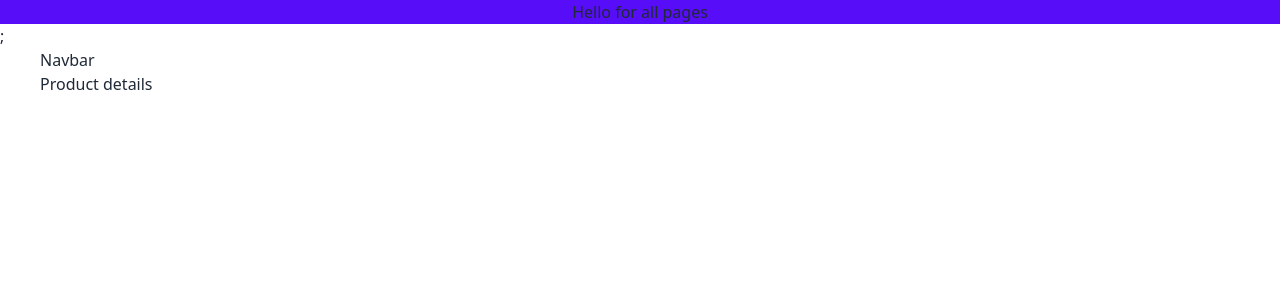
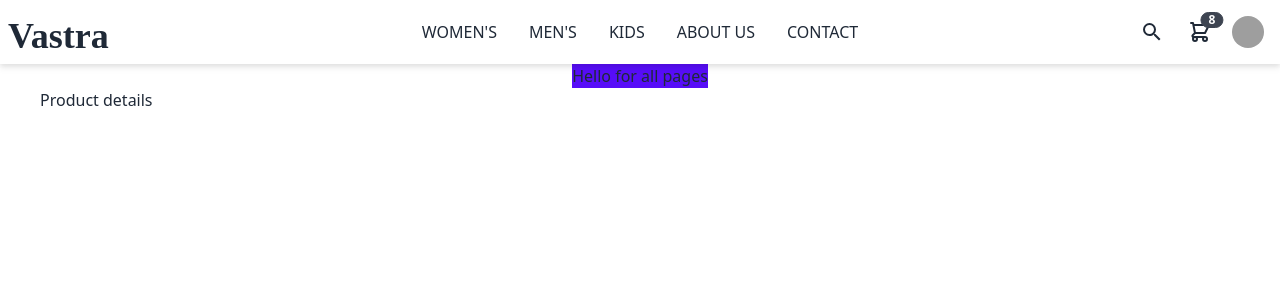
Before and after one commit to VastraEcommerce/VastraFrontend, a React (Create React App) app: page /products/1 in a window 1280 px wide. Shown: the top 300 px of the page. Built offline with nearby package versions, Linux system fonts and the light colour scheme; grey boxes are pictures that could not be loaded.

Commit message:
Creating Navbar v1.0.1

```diff
--- a/src/App.jsx
+++ b/src/App.jsx
@@ -7,9 +7,11 @@ import Navbar from "./components/Navbar";
 function App() {
   return (
     <>
-      <div className="bg-primary text-center mx-auto">Hello for all pages</div>;
+      <Navbar>
+        <div className="bg-primary text-center mx-auto">
+          Hello for all pages
+        </div>
         <div className="container">
-        <Navbar />
           <Routes>
             <Route path="/">
               <Route index element={<Home />} />
@@ -22,6 +24,7 @@ function App() {
             </Route>
           </Routes>
         </div>
+      </Navbar>
     </>
   );
 }
--- a/src/components/Navbar.jsx
+++ b/src/components/Navbar.jsx
@@ -1,5 +1,148 @@
-const Navbar = () => {
-  return <div>Navbar</div>;
+import { MdSearch } from "react-icons/md";
+import { HiOutlineShoppingCart } from "react-icons/hi";
+import { HiMenuAlt2 } from "react-icons/hi";
+import { Logo } from "./Logo";
+import { Link } from "react-router-dom";
+
+const Navbar = (props) => {
+  return (
+    <>
+      {/* Drawer */}
+      <div className="drawer">
+        <input id="main-drawer" type="checkbox" className="drawer-toggle" />
+
+        <div className="drawer-content contan flex flex-col">
+          {/* Navbar */}
+          <div className="bg-base-100 drop-shadow-md sticky top-0">
+            <div className="container navbar">
+              {/* mobile menu */}
+              <div className="navbar-start">
+                <div className="flex-none lg:hidden">
+                  <label
+                    htmlFor="main-drawer"
+                    className="btn btn-square btn-ghost"
+                  >
+                    <HiMenuAlt2 className="text-2xl" />
+                  </label>
+                </div>
+
+                <Logo className="flex-1 px-2 mx-2" />
+              </div>
+
+              {/* logo */}
+              <div className="navbar-center">
+                <div className="flex-none hidden lg:block">
+                  <ul className="menu menu-horizontal bg-base-100 rounded-box p-0">
+                    {/* Navbar menu content here */}
+
+                    <li tabIndex={0}>
+                      <span>
+                        <Link to="/">WOMEN'S</Link>
+                      </span>
+                      <ul className="rounded-box bg-base-100 p-2">
+                        <li>
+                          <a>Submenu 1</a>
+                        </li>
+                        <li>
+                          <a>Submenu 2</a>
+                        </li>
+                        <li>
+                          <a>Submenu 3</a>
+                        </li>
+                      </ul>
+                    </li>
+
+                    <li tabIndex={0}>
+                      <span>
+                        <Link to="/">MEN'S</Link>
+                      </span>
+                      <ul className="rounded-box bg-base-100 p-2">
+                        <li>
+                          <a>Submenu 1</a>
+                        </li>
+                        <li>
+                          <a>Submenu 2</a>
+                        </li>
+                        <li>
+                          <a>Submenu 3</a>
+                        </li>
+                      </ul>
+                    </li>
+
+                    <li tabIndex={0}>
+                      <span>
+                        <Link to="/">KIDS</Link>
+                      </span>
+                      <ul className="rounded-box bg-base-100 p-2">
+                        <li>
+                          <a>Submenu 1</a>
+                        </li>
+                        <li>
+                          <a>Submenu 2</a>
+                        </li>
+                        <li>
+                          <a>Submenu 3</a>
+                        </li>
+                      </ul>
+                    </li>
+
+                    <li>
+                      <Link to="/">ABOUT US</Link>
+                    </li>
+                    <li>
+                      <Link to="/">CONTACT</Link>
+                    </li>
+                  </ul>
+                </div>
+              </div>
+
+              <div className="navbar-end">
+                <button className="btn btn-ghost btn-circle">
+                  <MdSearch className="text-2xl" />
+                </button>
+                <label tabIndex={0} className="btn btn-ghost btn-circle">
+                  <div className="indicator">
+                    <HiOutlineShoppingCart className="text-2xl" />
+                    <span className="badge badge-sm indicator-item">8</span>
+                  </div>
+                </label>
+                <label tabIndex={0} className="btn btn-ghost btn-circle avatar">
+                  <div className="w-8 rounded-full">
+                    <img src="https://placeimg.com/80/80/people" />
+                  </div>
+                </label>
+              </div>
+            </div>
+          </div>
+          {props.children}
+        </div>
+
+        <div className="drawer-side">
+          <label htmlFor="main-drawer" className="drawer-overlay" />
+
+          <div className="p-4 overflow-y-auto w-44 md:w-[25%] bg-base-100">
+            <ul className="menu bg-base-100 w-36 p-2 rounded-box">
+              {/* Sidebar content here */}
+              <li>
+                <Link to="/">WOMEN'S</Link>
+              </li>
+              <li>
+                <Link to="/">MEN'S</Link>
+              </li>
+              <li>
+                <Link to="/">KIDS</Link>
+              </li>
+              <li>
+                <Link to="/">ABOUT US</Link>
+              </li>
+              <li>
+                <Link to="/">CONTACT</Link>
+              </li>
+            </ul>
+          </div>
+        </div>
+      </div>
+    </>
+  );
 };
-
 export default Navbar;
--- a/src/pages/About.jsx
+++ b/src/pages/About.jsx
@@ -1,5 +1,129 @@
 const About = () => {
-  return <div>About</div>;
+  return (
+    <div>
+      <br />
+      <br />
+      <br />
+      <br />
+      <br />
+      <br />
+      <br />
+      <br />
+      <br />
+      <br />
+      <br />
+      <br />
+      <br />
+      <br />
+      <br />
+      <br />
+      <br />
+      <br />
+      <br />
+      <br />
+      <br />
+      <br />
+      <br />
+      <br />
+      <br />
+      <br />
+      <br />
+      <br />
+      <br />
+      <br />
+      <br />
+      <br />
+      <br />
+      <br />
+      <br />
+      <br />
+      <br />
+      <br />
+      <br />
+      <br />
+      <br />
+      <br />
+      <br />
+      <br />
+      <br />
+      <br />
+      <br />
+      <br />
+      <br />
+      <br />
+      <br />
+      <br />
+      <br />
+      <br />
+      <br />
+      <br />
+      <br />
+      <br />
+      <br />
+      <br />
+      <br />
+      <br />
+      <br />
+      <br />
+      <br />
+      <br />
+      <br />
+      <br />
+      <br />
+      <br />
+      <br />
+      <br />
+      <br />
+      <br />
+      <br />
+      <br />
+      <br />
+      <br />
+      <br />
+      <br />
+      <br />
+      <br />
+      <br />
+      <br />
+      <br />
+      <br />
+      <br />
+      <br />
+      <br />
+      <br />
+      <br />
+      <br />
+      <br />
+      <br />
+      <br />
+      <br />
+      <br />
+      <br />
+      <br />
+      <br />
+      <br />
+      <br />
+      <br />
+      <br />
+      <br />
+      <br />
+      <br />
+      <br />
+      <br />
+      <br />
+      <br />
+      <br />
+      <br />
+      <br />
+      <br />
+      <br />
+      <br />
+      <br />
+      <br />
+      <br />
+      <br />
+    </div>
+  );
 };
 
 export default About;
```
Also changed, not shown: src/components/Accordion.jsx (added). Lines whose indentation alone changed are shown as unchanged.
